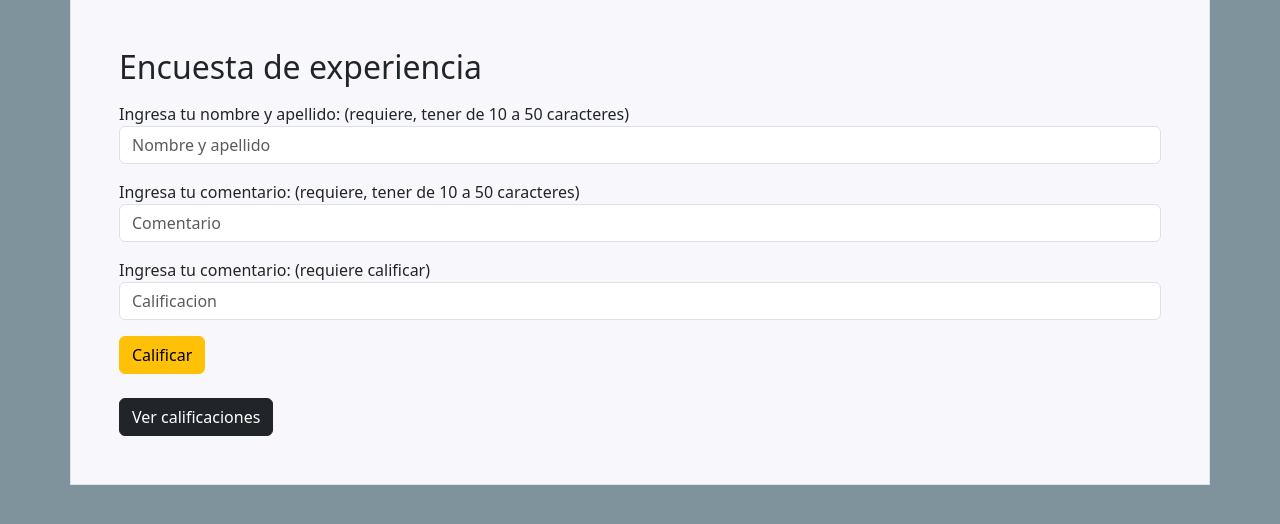
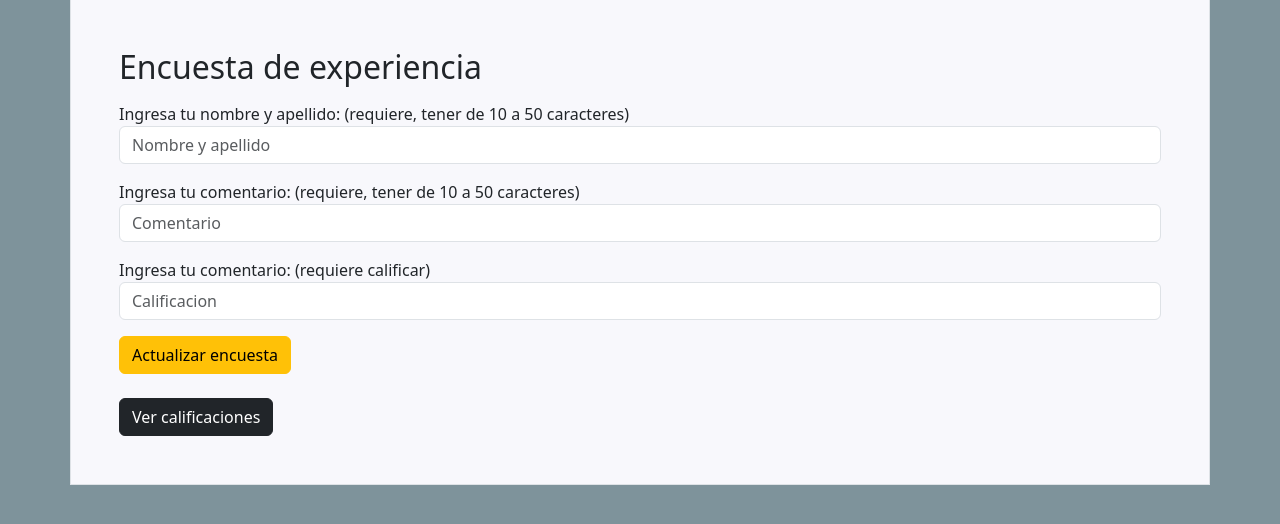
Before and after one commit to lunalunaluna707/actividad02, a Flask app: template templates/editar.html in a window 1280 px wide. Shown: the part 49-573 px from the top of the page. Run offline with Flask 3, Linux system fonts and the light colour scheme; the template is opened without the code that fills it, so the values that code supplies are empty.

Commit message:
Update editar.html

```diff
--- a/templates/editar.html
+++ b/templates/editar.html
@@ -45,7 +45,7 @@
         <input type="number" class="form-control" id="txtcalificacion" value="{{registros[0][3]}}" placeholder="Calificacion" name="txtcalificacion" min="0" max="5" required>
       </div>
 
-    <button type="submit" id="btncalcular" name="btncalcular" class="btn btn-warning "  >Calificar </button>
+    <button type="submit" id="btncalcular" name="btncalcular" class="btn btn-warning "  >Actualizar encuesta</button>
   </form><br>
   <a type="submit" id="btnvercalificar" name="btnvercalificar" class="btn btn-dark" href="{{ url_for('index') }}" >Ver calificaciones</a>
 </div>
```
